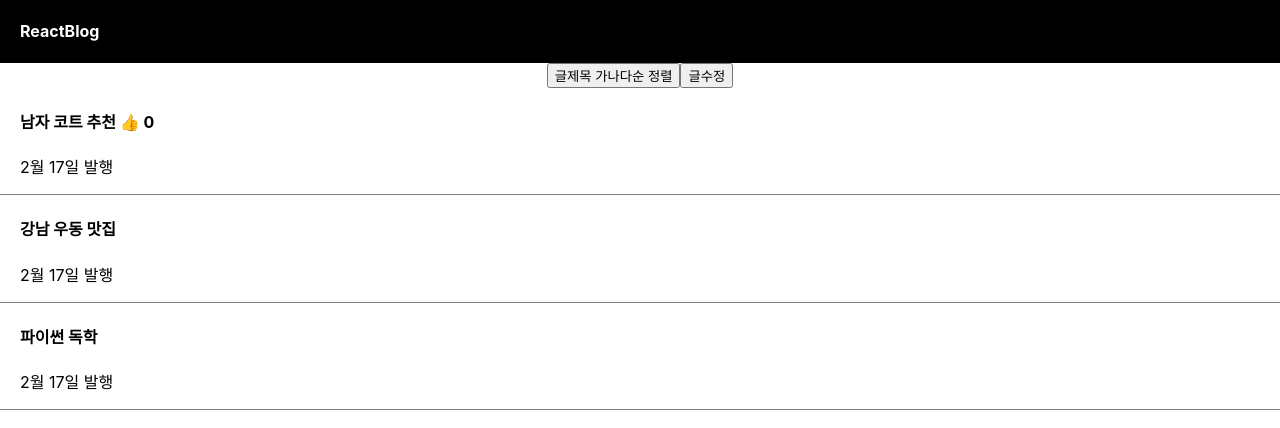
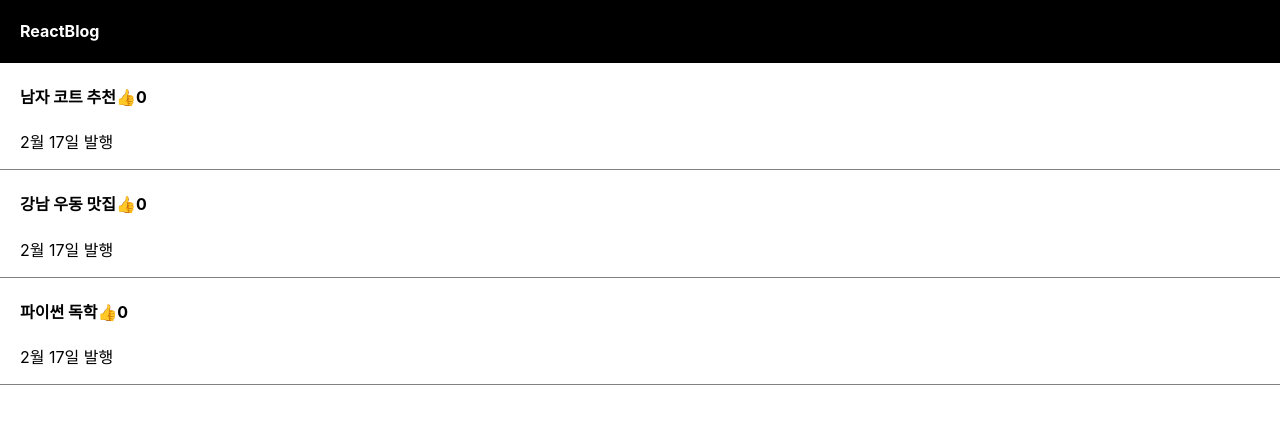
Before and after one commit to carpediem3651/React-study, a React (Create React App) app: page / in a window 1280 px wide. Shown: the top 428 px of the page. Built offline with nearby package versions, Linux system fonts and the light colour scheme.

Commit message:
props 추가

```diff
--- a/src/App.js
+++ b/src/App.js
@@ -10,6 +10,7 @@ function App() {
   let [글제목, 글제목변경] = useState(['남자 코트 추천','강남 우동 맛집', '파이썬 독학']);
   let [따봉, 따봉변경] = useState(0);
   let [modal, setModal] = useState(false);
+  let [title, setTitle] = useState(0);
 
   return (
     <div className="App">
@@ -17,32 +18,20 @@ function App() {
         <h4>ReactBlog</h4>
       </div>
 
-      <button onClick={()=>{
-        let copy = [...글제목];
-        copy.sort();
-        글제목변경(copy);
-      }}>글제목 가나다순 정렬</button>
+      {
+        글제목.map(function(a,i){
+          return (
+            <div className='list'>
+              <h4 onClick={()=>{setModal(true); setTitle(i)}}>{글제목[i]}
+              <span onClick={()=>{ 따봉변경(따봉+1)}}>👍</span>{따봉}</h4>
+              <p>2월 17일 발행</p>
+            </div>
+          )
+        })
+      }
 
-      <button onClick={()=>{
-        let copy = [...글제목];
-        copy[0] = '여자코트 추천';
-        글제목변경(copy);
-      }}>글수정</button>
-
-      <div className='list'>
-        <h4>{글제목[0]} <span onClick={() => {따봉변경(따봉+1)}}>👍</span> {따봉} </h4>
-        <p>2월 17일 발행</p>
-      </div>
-      <div className='list'>
-        <h4>{글제목[1]}</h4>
-        <p>2월 17일 발행</p>
-      </div>
-      <div className='list'>
-        <h4 onClick={()=>{setModal(!modal)}}>{글제목[2]}</h4>
-        <p>2월 17일 발행</p>
-      </div>
       {
-        modal == true ? <Modal 글제목={글제목}/> : null
+        modal == true ? <Modal title={title} 글제목={글제목}/> : null
       }
     </div>
   );
@@ -51,9 +40,10 @@ function App() {
 function Modal(props) {
   return(
     <div className='modal'>
-      <h4>{props.글제목}</h4>
+      <h4>{props.글제목[props.title]}</h4>
       <p>날짜</p>
       <p>상세내용</p>
+      <button>글수정</button>
     </div>
   )
 }
```
